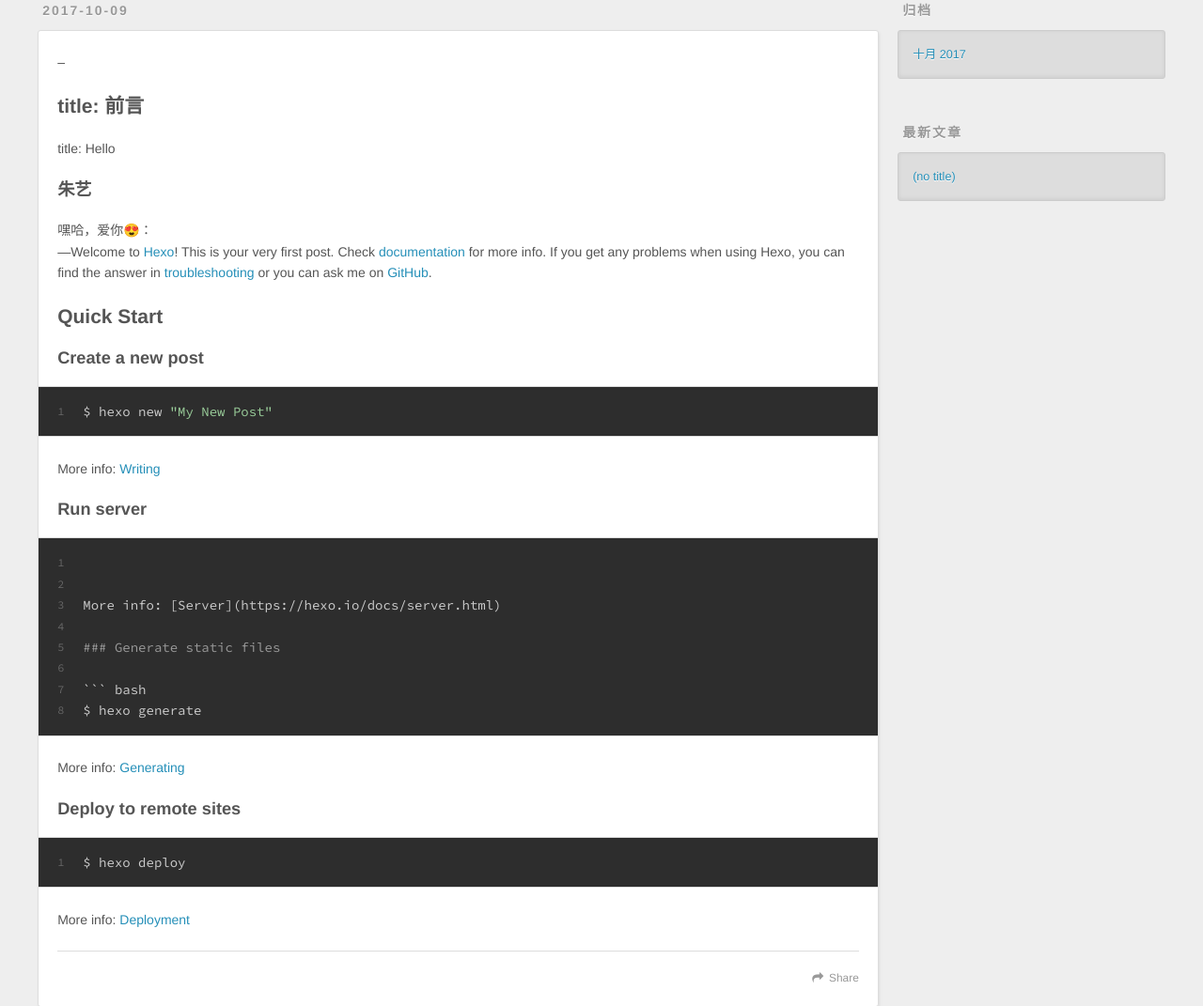
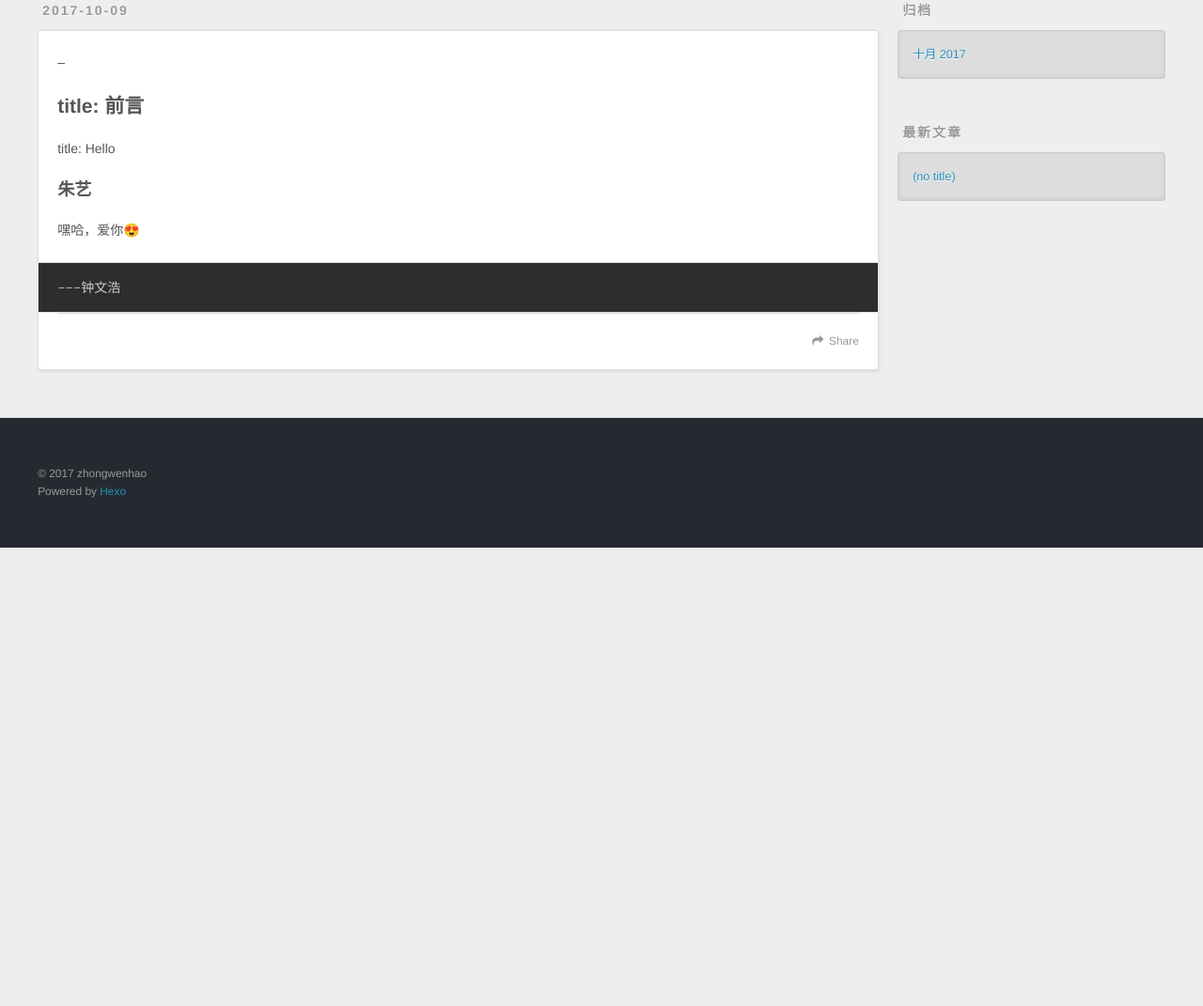
Before and after one commit to miSunLaughing/miSunLaughing.github.io, a plain HTML site: page 2017/10/09/hello-world/index.html in a window 1280 px wide. Shown: the part 347-1418 px from the top of the page at 94% size. After the commit the page ends 930 px from the top, so only its background shows below. Drawn offline with nearby package versions, Linux system fonts and the light colour scheme.

Commit message:
Site updated: 2017-10-09 16:03:28

````diff
--- a/2017/10/09/hello-world/index.html
+++ b/2017/10/09/hello-world/index.html
@@ -5,17 +5,17 @@
 
   <title>钟文浩的博客</title>
   <meta name="viewport" content="width=device-width, initial-scale=1, maximum-scale=1">
-  <meta name="description" content="–  title: 前言title: Hello 朱艺嘿哈，爱你😍：—Welcome to Hexo! This is your very first post. Check documentation for more info. If you get any problems when using Hexo, you can find the answer in troubleshootin">
+  <meta name="description" content="–  title: 前言title: Hello 朱艺嘿哈，爱你😍 ---钟文浩">
 <meta property="og:type" content="article">
 <meta property="og:title" content="钟文浩的博客">
 <meta property="og:url" content="http://zhongwenhao.com/2017/10/09/hello-world/index.html">
 <meta property="og:site_name" content="钟文浩的博客">
-<meta property="og:description" content="–  title: 前言title: Hello 朱艺嘿哈，爱你😍：—Welcome to Hexo! This is your very first post. Check documentation for more info. If you get any problems when using Hexo, you can find the answer in troubleshootin">
+<meta property="og:description" content="–  title: 前言title: Hello 朱艺嘿哈，爱你😍 ---钟文浩">
 <meta property="og:locale" content="zh-CN">
-<meta property="og:updated_time" content="2017-10-09T07:59:50.000Z">
+<meta property="og:updated_time" content="2017-10-09T08:03:04.000Z">
 <meta name="twitter:card" content="summary">
 <meta name="twitter:title" content="钟文浩的博客">
-<meta name="twitter:description" content="–  title: 前言title: Hello 朱艺嘿哈，爱你😍：—Welcome to Hexo! This is your very first post. Check documentation for more info. If you get any problems when using Hexo, you can find the answer in troubleshootin">
+<meta name="twitter:description" content="–  title: 前言title: Hello 朱艺嘿哈，爱你😍 ---钟文浩">
 
     <link rel="alternate" href="/atom.xml" title="钟文浩的博客" type="application/atom+xml">
 
@@ -82,14 +82,9 @@
 
         <p>–</p>
 <h2 id="title-前言"><a href="#title-前言" class="headerlink" title=" title: 前言"></a> title: 前言</h2><p>title: Hello</p>
-<h3 id="朱艺"><a href="#朱艺" class="headerlink" title="朱艺"></a>朱艺</h3><p>嘿哈，爱你😍：<br>—Welcome to <a href="https://hexo.io/" target="_blank" rel="external">Hexo</a>! This is your very first post. Check <a href="https://hexo.io/docs/" target="_blank" rel="external">documentation</a> for more info. If you get any problems when using Hexo, you can find the answer in <a href="https://hexo.io/docs/troubleshooting.html" target="_blank" rel="external">troubleshooting</a> or you can ask me on <a href="https://github.com/hexojs/hexo/issues" target="_blank" rel="external">GitHub</a>.</p>
-<h2 id="Quick-Start"><a href="#Quick-Start" class="headerlink" title="Quick Start"></a>Quick Start</h2><h3 id="Create-a-new-post"><a href="#Create-a-new-post" class="headerlink" title="Create a new post"></a>Create a new post</h3><figure class="highlight bash"><table><tr><td class="gutter"><pre><div class="line">1</div></pre></td><td class="code"><pre><div class="line">$ hexo new <span class="string">"My New Post"</span></div></pre></td></tr></table></figure>
-<p>More info: <a href="https://hexo.io/docs/writing.html" target="_blank" rel="external">Writing</a></p>
-<h3 id="Run-server"><a href="#Run-server" class="headerlink" title="Run server"></a>Run server</h3><figure class="highlight bash"><table><tr><td class="gutter"><pre><div class="line">1</div><div class="line">2</div><div class="line">3</div><div class="line">4</div><div class="line">5</div><div class="line">6</div><div class="line">7</div><div class="line">8</div></pre></td><td class="code"><pre><div class="line"></div><div class="line"></div><div class="line">More info: [Server](https://hexo.io/docs/server.html)</div><div class="line"></div><div class="line"><span class="comment">### Generate static files</span></div><div class="line"></div><div class="line">``` bash</div><div class="line">$ hexo generate</div></pre></td></tr></table></figure>
-<p>More info: <a href="https://hexo.io/docs/generating.html" target="_blank" rel="external">Generating</a></p>
-<h3 id="Deploy-to-remote-sites"><a href="#Deploy-to-remote-sites" class="headerlink" title="Deploy to remote sites"></a>Deploy to remote sites</h3><figure class="highlight bash"><table><tr><td class="gutter"><pre><div class="line">1</div></pre></td><td class="code"><pre><div class="line">$ hexo deploy</div></pre></td></tr></table></figure>
-<p>More info: <a href="https://hexo.io/docs/deployment.html" target="_blank" rel="external">Deployment</a></p>
-
+<h3 id="朱艺"><a href="#朱艺" class="headerlink" title="朱艺"></a>朱艺</h3><p>嘿哈，爱你😍</p>
+<pre><code>---钟文浩
+</code></pre>
 
     </div>
     <footer class="article-footer">
````
Also changed, not shown: index.html (+3 -8 lines).
